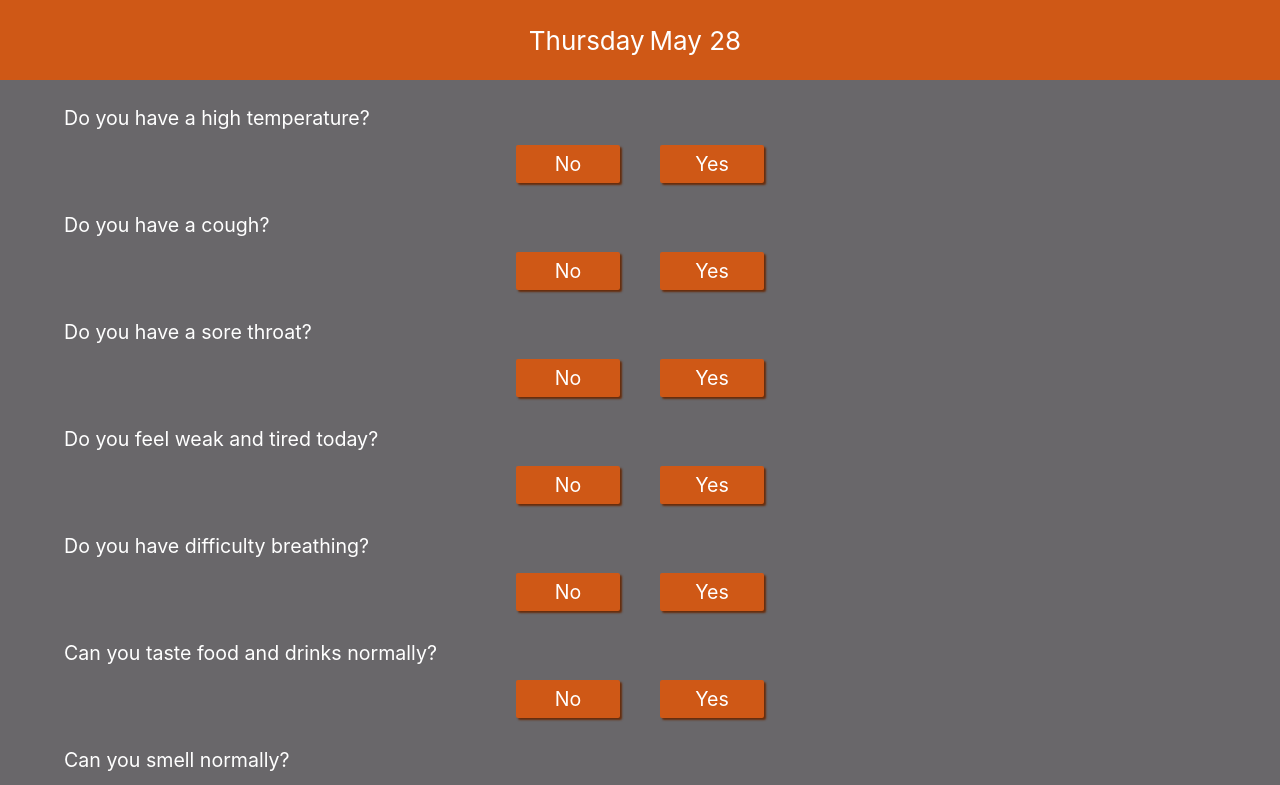
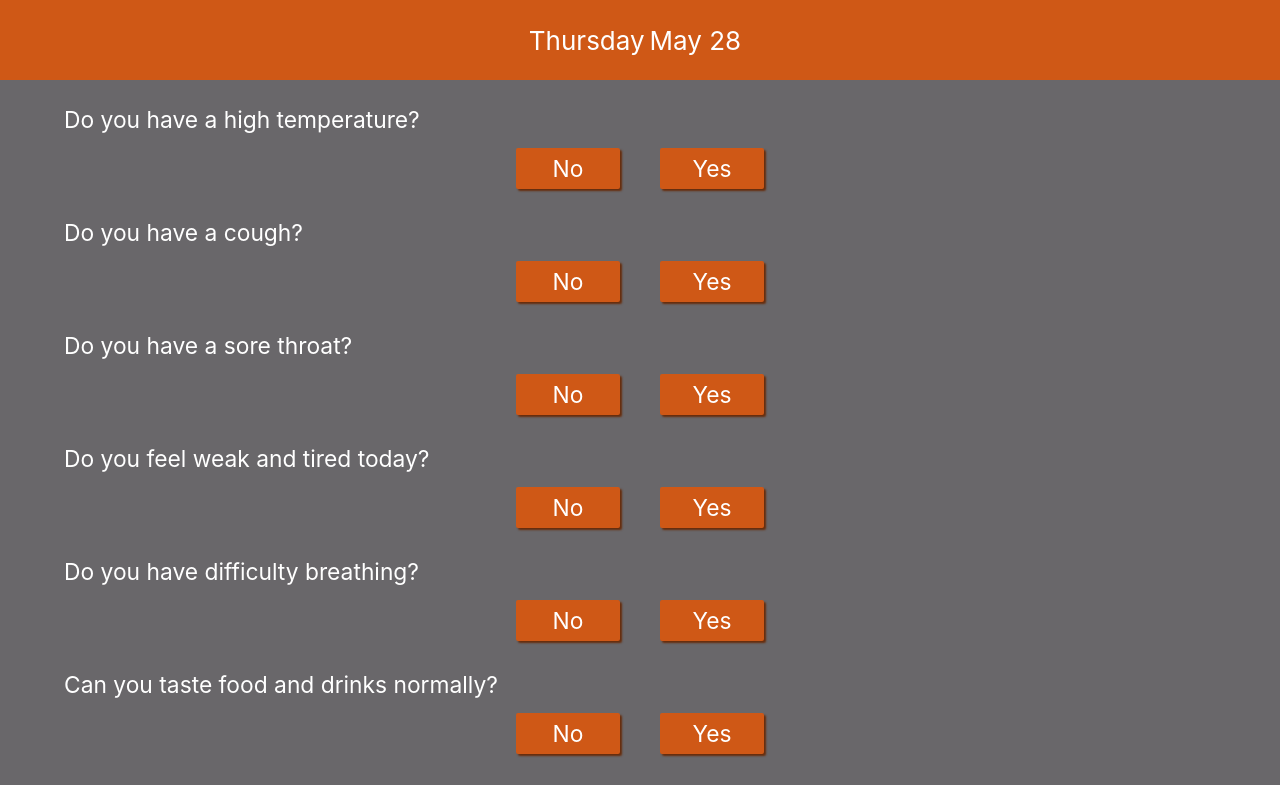
Before and after one commit to georgezee/covid-daily-questions, a React (Create React App) app: page / in a window 1280 px wide. Shown: the top 785 px of the page. Built offline with nearby package versions, Linux system fonts and the light colour scheme.

Commit message:
Increase question text font size.

```diff
--- a/src/App.css
+++ b/src/App.css
@@ -33,7 +33,7 @@
   flex-direction: column;
   align-items: center;
   justify-content: center;
-  font-size: calc(10px + 1.2vmin);
+  font-size: calc(10px + 1.6vmin);
   color: white;
   text-align: center;
   padding: 0 5vw;
```
